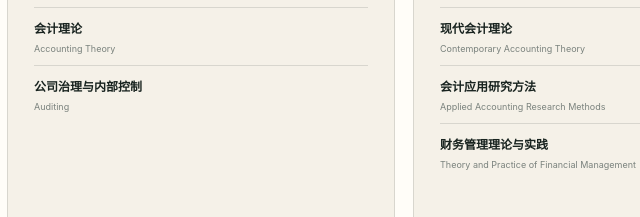
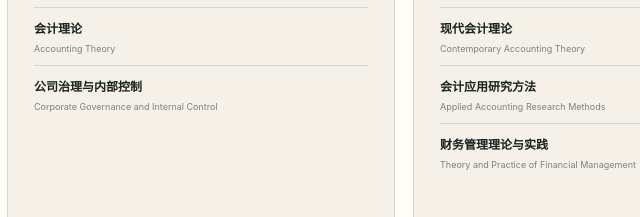
Before and after one commit to KevinQ7889/chenqiao-academic-website, a website: page index.html in a window 1280 px wide. Shown: the part 11203-11420 px from the top of the page, 33-673 px from the left. Drawn offline with Linux system fonts and the light colour scheme.

Commit message:
Update index.html

```diff
--- a/index.html
+++ b/index.html
@@ -593,7 +593,7 @@
             <ul>
               <li><span>审计学</span><small>Auditing</small></li>
               <li><span>会计理论</span><small>Accounting Theory</small></li>
-              <li><span>公司治理与内部控制</span><small>Auditing</small></li>
+              <li><span>公司治理与内部控制</span><small>Corporate Governance and Internal Control</small></li>
             </ul>
           </article>
           <article class='teaching-card reveal'>
```
